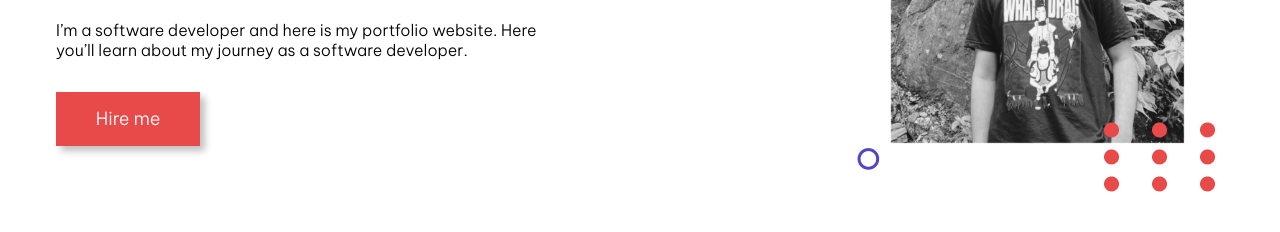
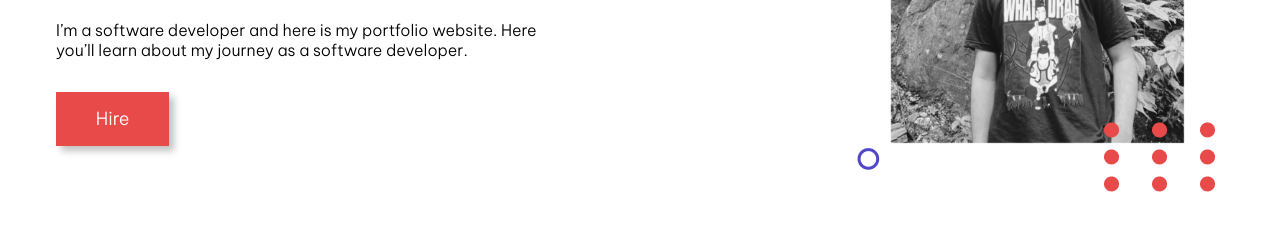
Before and after one commit to Rahuldasme/RahulDas.github.io, a plain HTML site: page portfolio.html in a window 1280 px wide. Shown: the part 350-582 px from the top of the page. Drawn offline with nearby package versions, Linux system fonts and the light colour scheme.

Commit message:
test change

```diff
--- a/portfolio.html
+++ b/portfolio.html
@@ -40,7 +40,7 @@
                       learn about my journey as a software developer.
                   </div>
 
-                  <div class="btn" id="btn-pink">Hire me</div>
+                  <div class="btn" id="btn-pink">Hire </div>
 
               </div>
 
```
